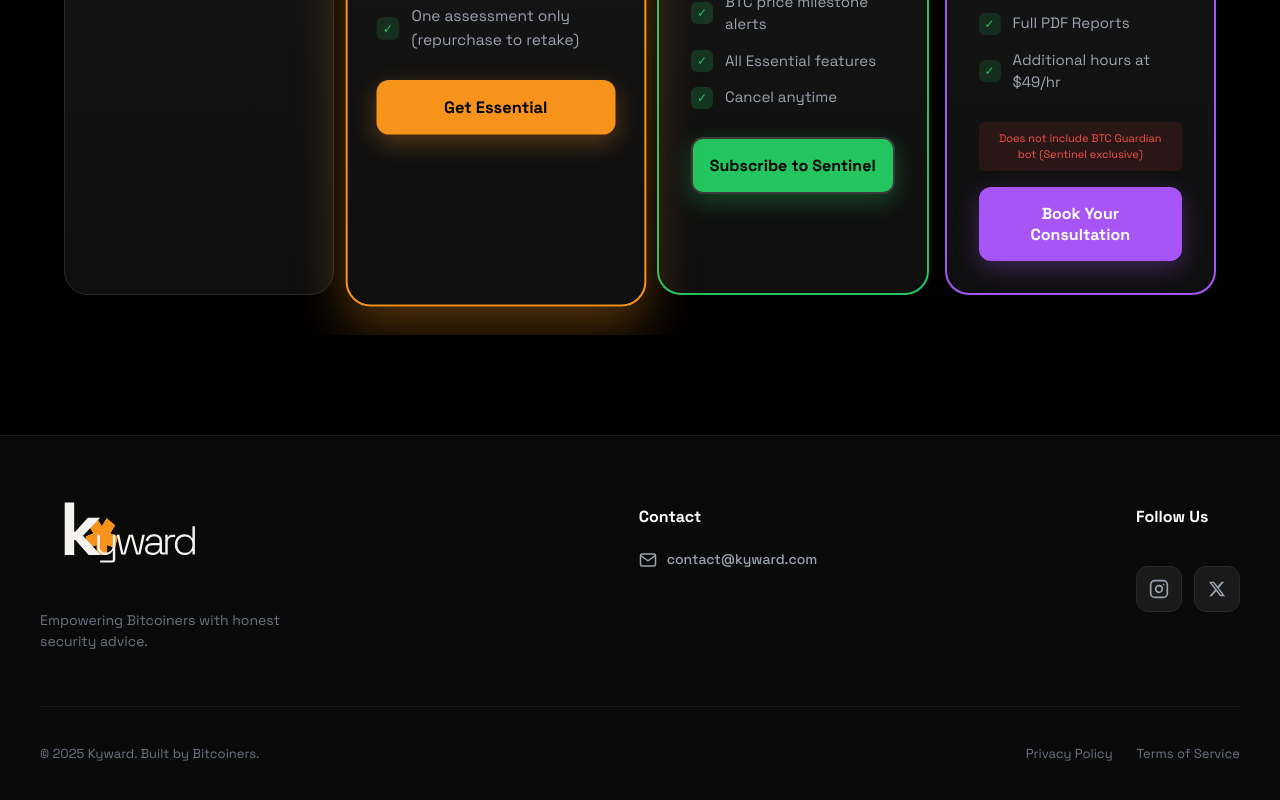
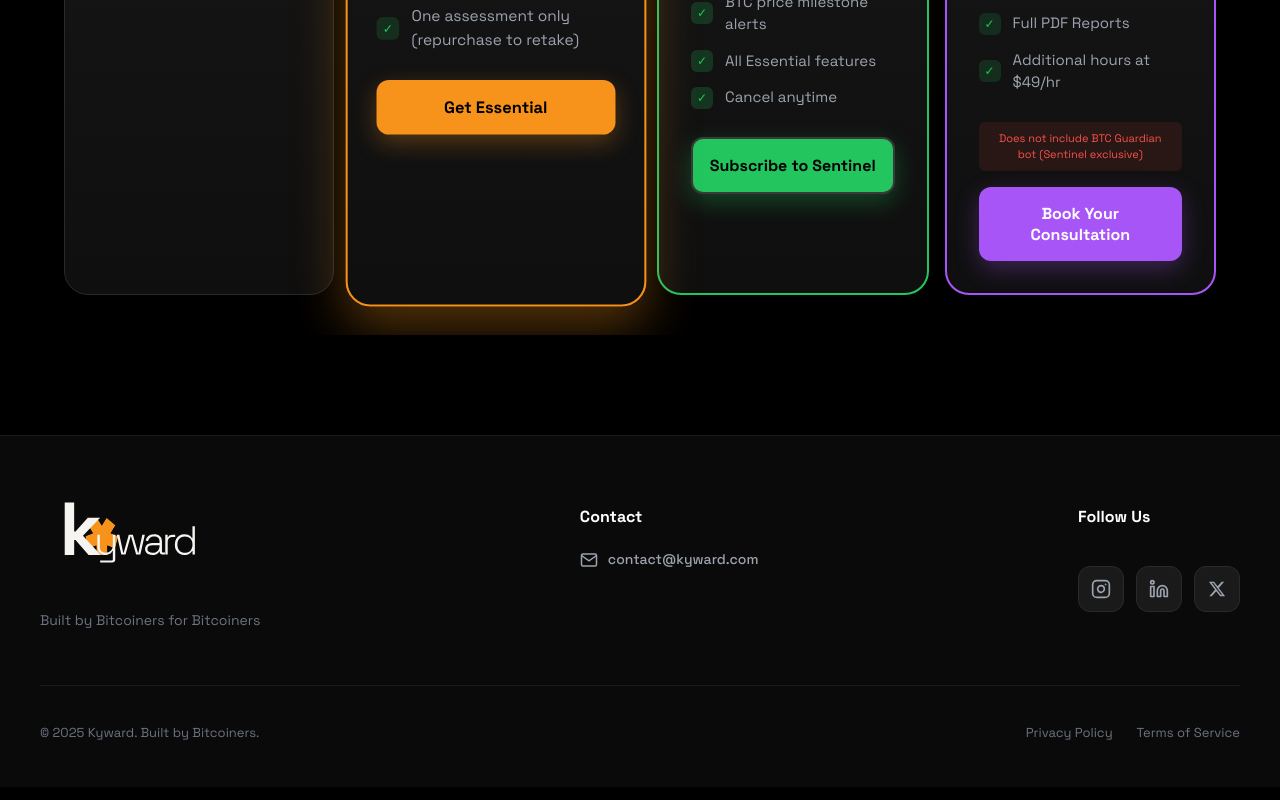
Before and after one commit to AnonBTC-dot/Kyward, a React (Vite) app: page / in a window 1280 px wide. Shown: the part 3752-4552 px from the top of the page. Built offline with nearby package versions, Linux system fonts and the light colour scheme.

Commit message:
Added LinkedIn

```diff
--- a/src/components/Footer.jsx
+++ b/src/components/Footer.jsx
@@ -154,7 +154,7 @@ const Footer = () => {
           <div style={footerStyles.socialSection}>
             <h4 style={footerStyles.socialTitle}>Follow Us</h4>
             <div style={footerStyles.socialIcons}>
-              {/* Instagram - PUT YOUR LINK HERE */}
+              {/* Instagram */}
               <a
                 href="https://www.instagram.com/kywardb?igsh=MTF1Z2t5OHV6ZGV1aQ=="
                 target="_blank"
@@ -170,7 +170,23 @@ const Footer = () => {
                 </svg>
               </a>
 
-              {/* X (Twitter) - PUT YOUR LINK HERE */}
+              {/* LinkedIn */}
+              <a
+                href="https://www.linkedin.com/company/kyward/"
+                target="_blank"
+                rel="noopener noreferrer"
+                style={footerStyles.socialLink}
+                className="social-icon"
+                aria-label="LinkedIn"
+              >
+                <svg width="20" height="20" viewBox="0 0 24 24" fill="none" stroke="#9ca3af" strokeWidth="2" strokeLinecap="round" strokeLinejoin="round">
+                  <path d="M16 8a6 6 0 0 1 6 6v7h-4v-7a2 2 0 0 0-2-2 2 2 0 0 0-2 2v7h-4v-7a6 6 0 0 1 6-6z"/>
+                  <rect x="2" y="9" width="4" height="12"/>
+                  <circle cx="4" cy="4" r="2"/>
+                </svg>
+              </a>
+
+              {/* X (Twitter) */}
               <a
                 href="https://x.com/kywardb"
                 target="_blank"
--- a/src/i18n/translations.js
+++ b/src/i18n/translations.js
@@ -154,7 +154,7 @@ export const translations = {
 
       // Footer
       footer: {
-        tagline: 'Empowering Bitcoiners with honest security advice.',
+        tagline: 'Built by Bitcoiners for Bitcoiners',
         copyright: '© 2025 Kyward. Built by Bitcoiners.'
       }
     },
@@ -1314,7 +1314,7 @@ export const translations = {
       },
 
       footer: {
-        tagline: 'Empoderando a Bitcoiners con consejos de seguridad honestos.',
+        tagline: 'Creado por Bitcoiners para Bitcoiners.',
         copyright: '© 2025 Kyward. Creado por Bitcoiners.'
       }
     },
```
